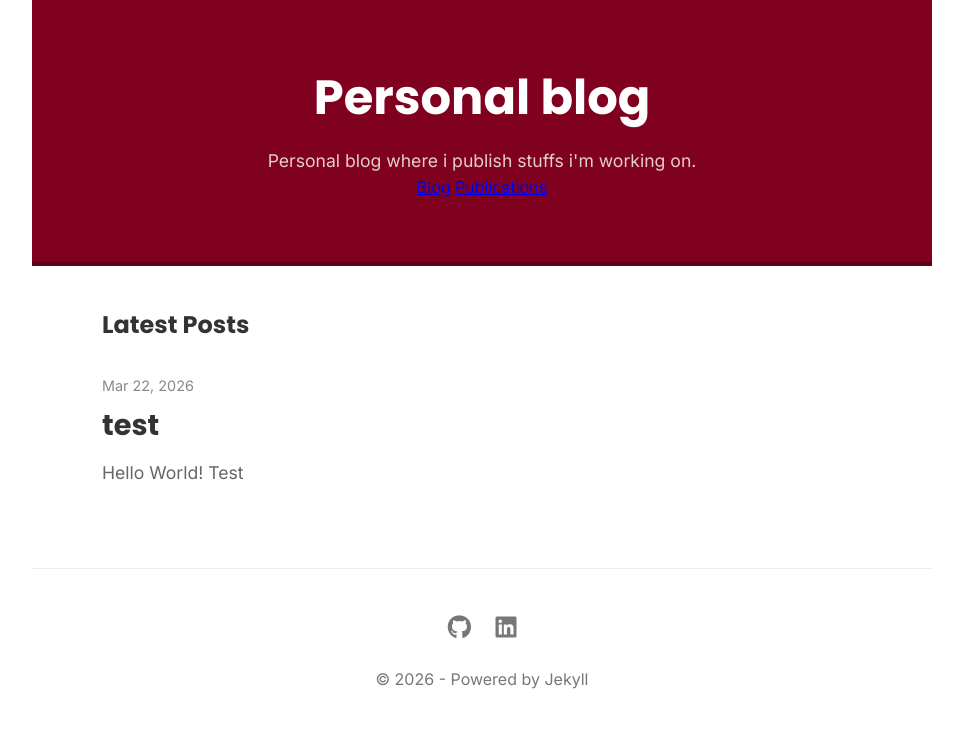
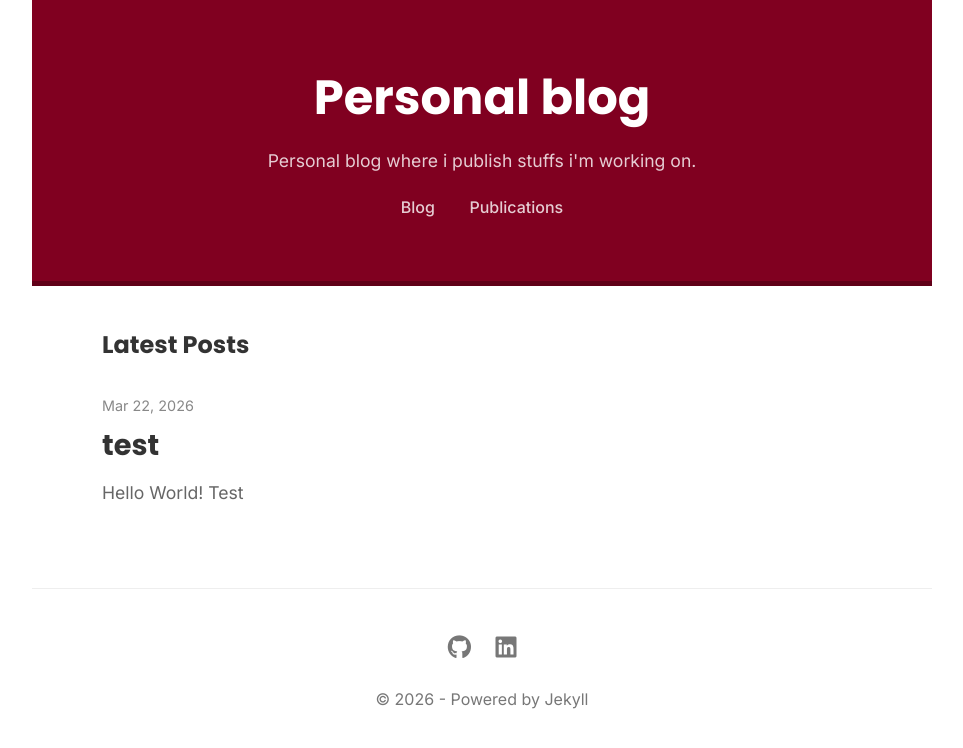
Before and after one commit to davidenetti/davidenetti.github.io, a Jekyll site: the page built from index.html, in a window 1280 px wide. Shown: the top 748 px of the page, without its empty margins (158-1121 px from the left). Built offline with Jekyll 4.4.1, drawn with Linux system fonts in a browser that asks for light colours.

Commit message:
Update style.scss

```diff
--- a/assets/css/style.scss
+++ b/assets/css/style.scss
@@ -39,6 +39,23 @@ h1, h2, h3 {
     text-align: center;
     margin-bottom: 40px;
     border-bottom: 5px solid #600018;
+}
+
+.main-nav {
+    margin-top: 20px;
+
+    a {
+        color: rgba(255, 255, 255, 0.8);
+        text-decoration: none;
+        margin: 0 15px;
+        font-weight: 500;
+        transition: color 0.3s;
+
+        &:hover {
+            color: #fff;
+            border-bottom: 2px solid #fff;
+        }
+    }
 }
 
 .main-header h1 a {
```
